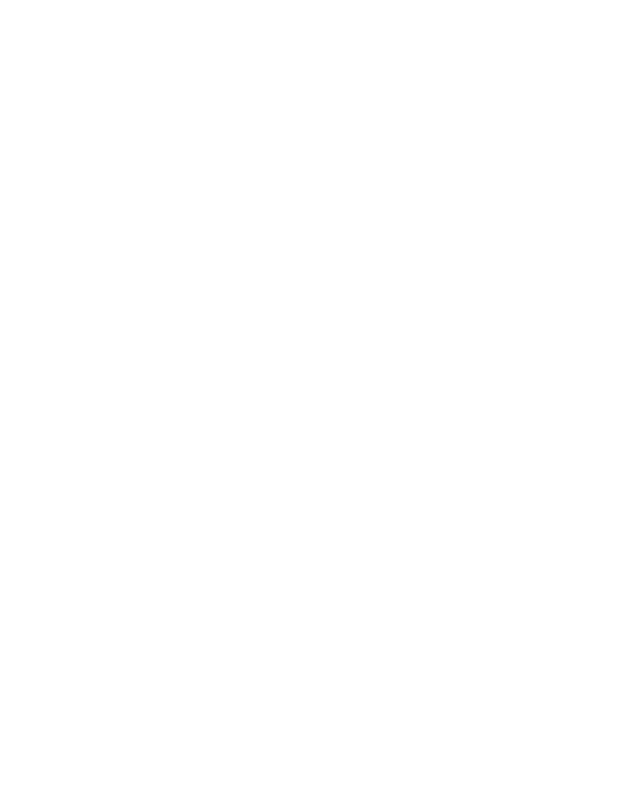
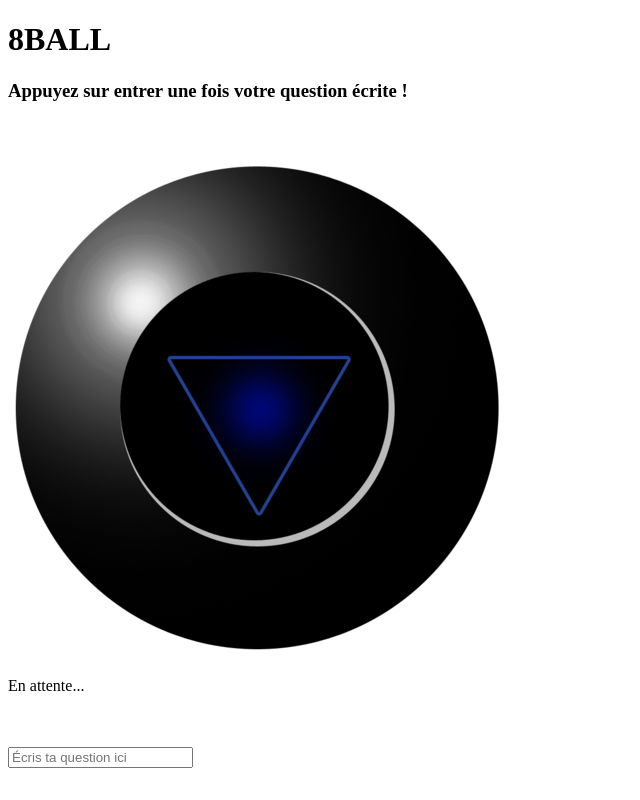
Before and after one commit to Ainkra/8ball, a plain HTML site: page index.html in a window 1280 px wide. Shown: the whole page, without its empty margins (0-640 px from the left). Drawn offline with Linux system fonts and the light colour scheme.

Commit message:
Update() Index.html
- Add img
- Add all text and input

```diff
--- a/index.html
+++ b/index.html
@@ -7,6 +7,23 @@
     <title>Document</title>
 </head>
 <body>
+    <header>
+        <h1>8BALL</h1>
+    </header>
+    <h3>Appuyez sur entrer une fois votre question écrite !</h3>
+    <br>
+    <br>
+    <main class="container">
+        <div class="subcontainer">
+            <img class="8ball-img" src="8ball.png">
+                <p class="answer">En attente...</p>
+            </img>
+            <br>
+            <br>
+            <input class="questions" type="text" placeholder="Écris ta question ici">
 
+        </div>
+    </main>
+    <script src="script.js"></script>
 </body>
 </html>
```
Also changed, not shown: 8ball.png (added).
